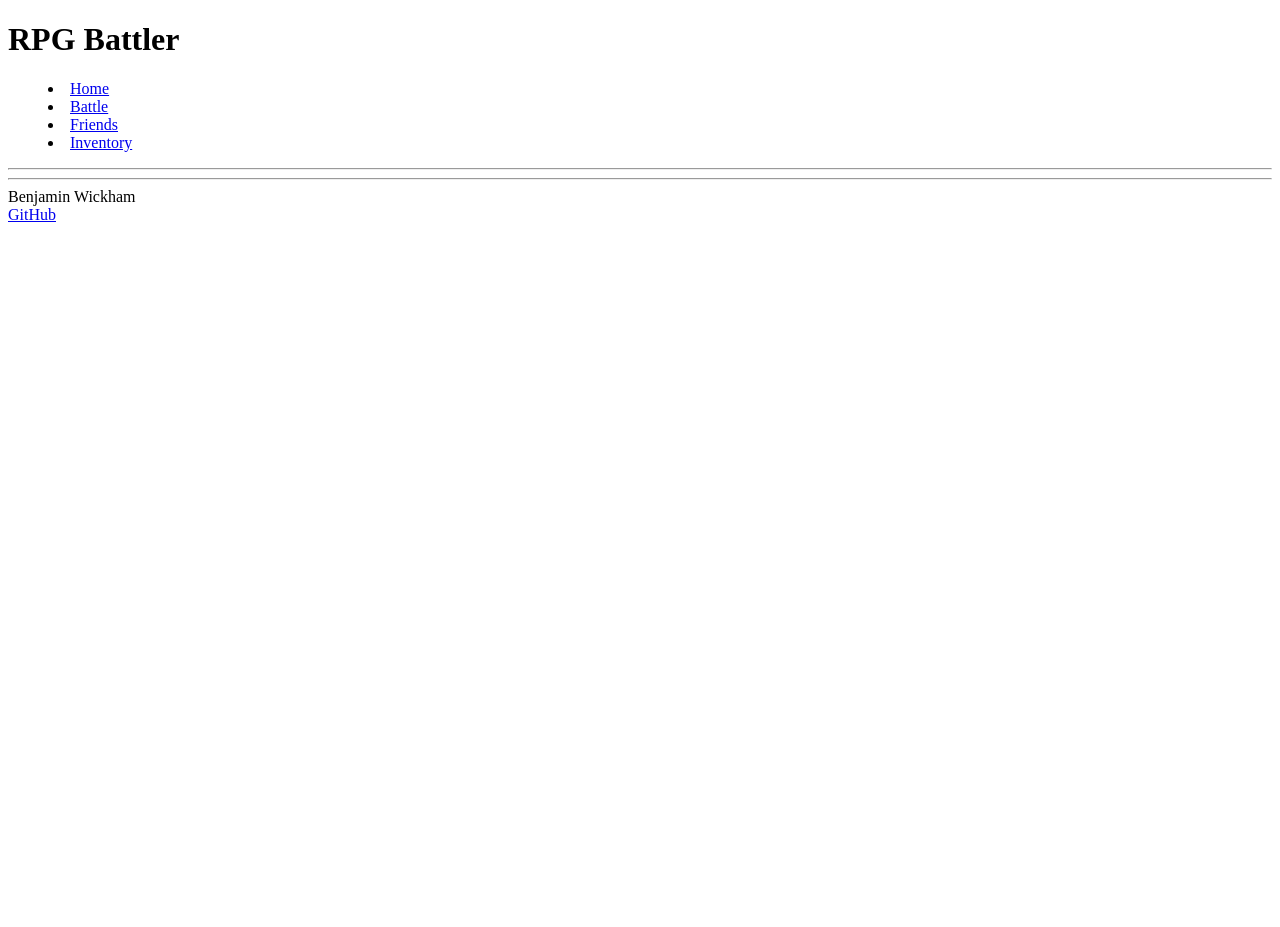
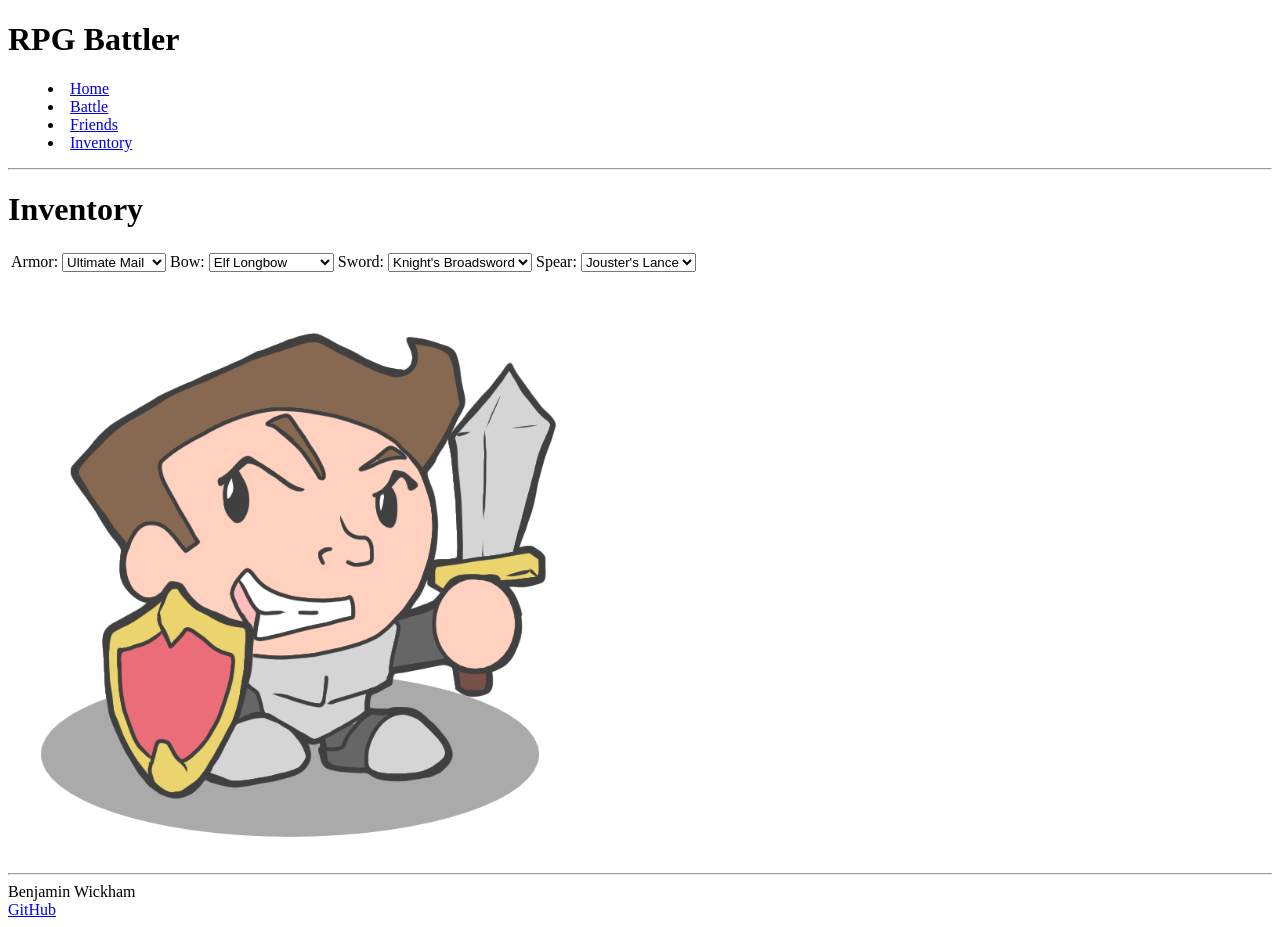
Before and after one commit to benhamin36/startup, a plain HTML site: page inventory.html in a window 1280 px wide. Before the commit the page ends 800 px from the top, so only its background shows below. Drawn offline with Linux system fonts and the light colour scheme.

Commit message:
Finish inventory

```diff
--- a/inventory.html
+++ b/inventory.html
@@ -26,6 +26,49 @@
       <hr />
     </header>
 
+    <main>
+      <h1>Inventory</h1>
+
+      <table>
+        <tr>
+          <td>
+            <label for="armor-list">Armor:</label>
+            <select name="armors" id="armors">
+              <option value="ultimate-mail">Ultimate Mail</option>
+              <option value="knignts-plate">Knight's Plate</option>
+              <option value="mage-robes">Mage Robes</option>
+            </select>
+          </td>
+          <td>
+            <label for="bow-list">Bow:</label>
+            <select name="bows" id="bows">
+              <option value="elf-longbow">Elf Longbow</option>
+              <option value="hungers-recurve">Hunter's Recurve</option>
+              <option value="missile-staff">Missile Staff</option>
+            </select>
+          </td>
+          <td>
+            <label for="sword-list">Sword:</label>
+            <select name="swords" id="swords">
+              <option value="knights-broadsword">Knight's Broadsword</option>
+              <option value="curved-sabre">Curved Sabre</option>
+              <option value="enchanted-dagger">Enchanted Dagger</option>
+            </select>
+          </td>
+          <td>
+            <label for="spear-list">Spear:</label>
+            <select name="spears" id="spears">
+              <option value="jousters-lance">Jouster's Lance</option>
+              <option value="steel-pike">Steel Pike</option>
+              <option value="flame-barb">Flame Barb</option>
+            </select>
+          </td>
+        </tr>
+      </table>
+
+      <img src="RPG site Guy.png" width="600">
+
+    </main>
 
     <footer>
       <hr />
```
Also changed, not shown: friends.html (+15 -0 lines), RPG site Guy.png (added).
